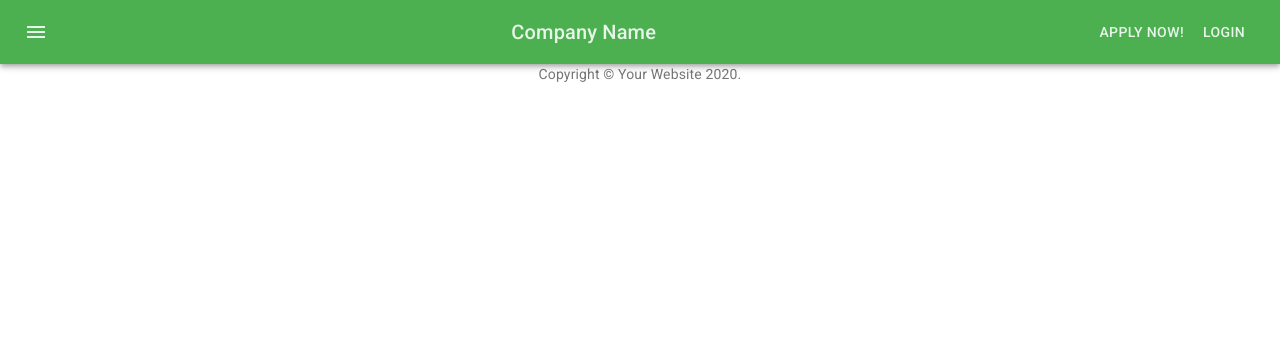
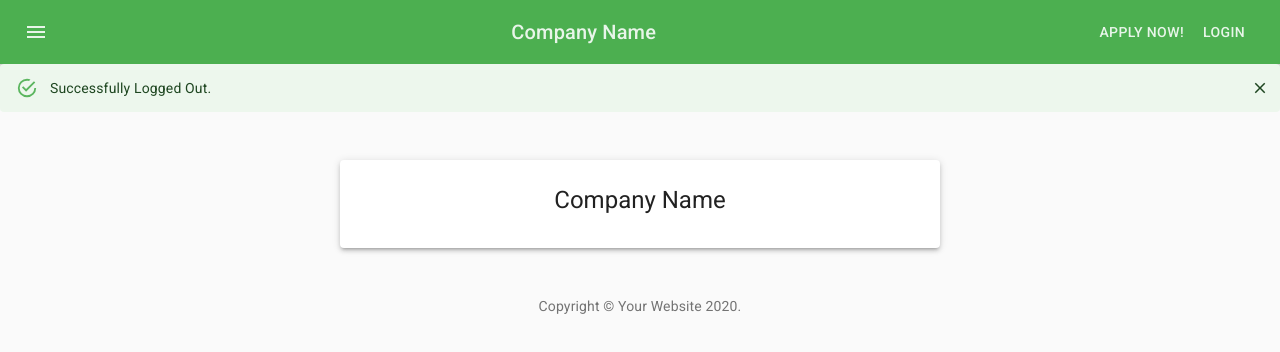
Before and after one commit to Hugens25/PaydayLoanSite, a React (Create React App) app: page /logout in a window 1280 px wide. Shown: the top 352 px of the page. Built offline with nearby package versions, Linux system fonts and the light colour scheme.

Commit message:
added logout capability, commented form validation for testing

```diff
--- a/src/components/ApplicationProcess/Apply.js
+++ b/src/components/ApplicationProcess/Apply.js
@@ -93,20 +93,20 @@ export default function SubmitApplication() {
   const [missingValues, setMissingValues] = useState(false);
 
   const handleNext = () => {
-    if (activeStep < 2) {
-      let fieldValues = requiredFields[activeStep].fields.map((field) => {
-        return applicantInfo[field] ? true : false
-      })
-      if(!fieldValues.includes(false)){
-        setMissingValues(false)
-        setActiveStep(activeStep + 1);
-      } else {
-        setMissingValues(true)
-      }
-    } else {
-      setActiveStep(activeStep + 1);
-    }
-
+    // if (activeStep < 2) {
+    //   let fieldValues = requiredFields[activeStep].fields.map((field) => {
+    //     return applicantInfo[field] ? true : false
+    //   })
+    //   if(!fieldValues.includes(false)){
+    //     setMissingValues(false)
+    //     setActiveStep(activeStep + 1);
+    //   } else {
+    //     setMissingValues(true)
+    //   }
+    // } else {
+    //   setActiveStep(activeStep + 1);
+    // }
+    setActiveStep(activeStep + 1);
   };
 
   const handleBack = () => {
--- a/src/components/ApplicationProcess/Review.js
+++ b/src/components/ApplicationProcess/Review.js
@@ -1,33 +1,9 @@
 import React from 'react';
 import { makeStyles } from '@material-ui/core/styles';
 import Typography from '@material-ui/core/Typography';
-import List from '@material-ui/core/List';
-import ListItem from '@material-ui/core/ListItem';
-import ListItemText from '@material-ui/core/ListItemText';
 import Grid from '@material-ui/core/Grid';
 
-const products = [
-  { name: 'Product 1', desc: 'A nice thing', price: '$9.99' },
-  { name: 'Product 2', desc: 'Another thing', price: '$3.45' },
-  { name: 'Product 3', desc: 'Something else', price: '$6.51' },
-  { name: 'Product 4', desc: 'Best thing of all', price: '$14.11' },
-  { name: 'Shipping', desc: '', price: 'Free' },
-];
-const addresses = ['1 Material-UI Drive', 'Reactville', 'Anytown', '99999', 'USA'];
-const payments = [
-  { name: 'Card type', detail: 'Visa' },
-  { name: 'Card holder', detail: 'Mr John Smith' },
-  { name: 'Card number', detail: 'xxxx-xxxx-xxxx-1234' },
-  { name: 'Expiry date', detail: '04/2024' },
-];
-
 const useStyles = makeStyles((theme) => ({
-  listItem: {
-    padding: theme.spacing(1, 0),
-  },
-  total: {
-    fontWeight: 700,
-  },
   title: {
     marginTop: theme.spacing(2),
   },
@@ -40,33 +16,32 @@ export default function Review(props) {
 
   return (
     <React.Fragment>
-      <Typography variant="h6" gutterBottom>
-        Application Summary
-      </Typography>
+      <Typography align="left" variant="h6" gutterBottom>Application Summary</Typography>
       <Grid container spacing={2}>
         <Grid item xs={12} sm={12}>
-          <Typography>{`Applicant Name: ${applicantInfo.firstName} ${applicantInfo.lastName}`}</Typography>
-          <Typography>{`Applicant Address: ${applicantInfo.address1} ${applicantInfo.address2 || ''} ${applicantInfo.city}, ${applicantInfo.state} ${applicantInfo.zipCode}`}</Typography>
-          <Typography>{`Applicant Email: ${applicantInfo.email}`}</Typography>
+          <Typography align="left">{`Applicant Name: ${applicantInfo.firstName} ${applicantInfo.lastName}`}</Typography>
+          <Typography align="left">{`Applicant Address: ${applicantInfo.address1} ${applicantInfo.address2 || ''} ${applicantInfo.city}, ${applicantInfo.state} ${applicantInfo.zipCode}`}</Typography>
+          <Typography align="left">{`Applicant Email: ${applicantInfo.email}`}</Typography>
         </Grid>
         <Grid item xs={12} sm={12}>
-          <Typography variant="h6" gutterBottom className={classes.title}>
-            Income Details
-          </Typography>
-          <Typography >{`Employment Type: ${applicantInfo.incomeType}`}</Typography>
-          <Typography >{`Employer: ${applicantInfo.employerName}`}</Typography>
-          <Typography >{`Income Per Check: ${applicantInfo.recentCheck}`}</Typography>
 
-          <Typography >{`Additional Source of Income: ${applicantInfo.additionalSourceOfIncome}`}</Typography>
-          <Typography >{`Additional Income Amount: ${applicantInfo.additionalIncomeAmount}`}</Typography>
+          <Typography align="left" variant="h6" gutterBottom className={classes.title}>Income Details</Typography>
+
+          <Typography align="left">{`Employment Type: ${applicantInfo.incomeType}`}</Typography>
+          <Typography align="left">{`Employer: ${applicantInfo.employerName}`}</Typography>
+          <Typography align="left">{`Income Per Check: ${applicantInfo.recentCheck}`}</Typography>
+
+          <Typography align="left">{`Additional Source of Income: ${applicantInfo.additionalSourceOfIncome}`}</Typography>
+          <Typography align="left">{`Additional Income Amount: ${applicantInfo.additionalIncomeAmount}`}</Typography>
 
         </Grid>
         <Grid item container direction="column" xs={12} sm={12}>
-          <Typography variant="h6" gutterBottom className={classes.title}>
-            Bank details
-          </Typography>
-          <Typography>{`Bank Routing Number: ${applicantInfo.routingNumber}`}</Typography>
-          <Typography>{`Bank Account Number: ${applicantInfo.bankAccountNumber}`}</Typography>
+
+          <Typography align="left" variant="h6" gutterBottom className={classes.title}>Bank details</Typography>
+
+          <Typography align="left">{`Bank Routing Number: ${applicantInfo.routingNumber}`}</Typography>
+          <Typography align="left">{`Bank Account Number: ${applicantInfo.bankAccountNumber}`}</Typography>
+
         </Grid>
       </Grid>
     </React.Fragment>
--- a/src/components/UserPages/Login.js
+++ b/src/components/UserPages/Login.js
@@ -84,7 +84,7 @@ export default function Login(props) {
   const handleValidateCredentials = (val) => {
     setValidateCredentials(val);
     if(val) {
-      setUserInfo({...userInfo, "email":email});
+      setUserInfo({...userInfo, "email":email, "isLoggedIn":true});
     }
   };
 
--- /dev/null
+++ b/src/components/UserPages/Logout.js
@@ -0,0 +1,87 @@
+import React, { useEffect, useState } from 'react';
+import { Redirect } from 'react-router-dom';
+import { makeStyles } from '@material-ui/core/styles';
+import Alert from '@material-ui/lab/Alert';
+import IconButton from '@material-ui/core/IconButton';
+import Collapse from '@material-ui/core/Collapse';
+import CloseIcon from '@material-ui/icons/Close';
+import LandingPage from '../LandingPage';
+
+const useStyles = makeStyles((theme) => ({
+    layout: {
+      width: 'auto',
+      marginLeft: theme.spacing(2),
+      marginRight: theme.spacing(2),
+      [theme.breakpoints.up(600 + theme.spacing(2) * 2)]: {
+        width: 600,
+        marginLeft: 'auto',
+        marginRight: 'auto',
+      },
+    },
+    paper: {
+      marginTop: theme.spacing(3),
+      marginBottom: theme.spacing(3),
+      padding: theme.spacing(2),
+      [theme.breakpoints.up(600 + theme.spacing(3) * 2)]: {
+        marginTop: theme.spacing(6),
+        marginBottom: theme.spacing(6),
+        padding: theme.spacing(3),
+      },
+    },
+    buttons: {
+      display: 'flex',
+      justifyContent: 'flex-end',
+    },
+    button: {
+      marginTop: theme.spacing(3),
+      marginLeft: theme.spacing(1),
+    },
+    root: {
+        width: '100%',
+        '& > * + *': {
+          marginTop: theme.spacing(2),
+        },
+      },
+  }));
+
+export default function Logout(props) {
+
+  const {userInfo, setUserInfo} = props
+  const [open, setOpen] = useState(true);
+
+  const handleLogOut = () => {
+    setUserInfo({...userInfo, "isLoggedIn":false})
+  }
+
+  useEffect(() => {
+      if(userInfo.isLoggedIn){
+        handleLogOut();
+      }
+  })
+
+  const classes = useStyles();
+  return(
+    <div className={classes.root}>
+      <Collapse in={open}>
+        <Alert
+          action={
+            <IconButton
+              aria-label="close"
+              color="inherit"
+              size="small"
+              onClick={() => {
+                setOpen(false);
+              }}
+            >
+              <CloseIcon fontSize="inherit" />
+            </IconButton>
+          }
+        >
+          Successfully Logged Out.
+        </Alert>
+      </Collapse>
+      <LandingPage />
+      {!open && <Redirect to="/" />}
+    </div>
+  );
+}
--- a/src/components/layout/Header.js
+++ b/src/components/layout/Header.js
@@ -10,10 +10,10 @@ import IconButton from '@material-ui/core/IconButton';
 import MenuIcon from '@material-ui/icons/Menu';
 import green from '@material-ui/core/colors/green';
 import Login from '../UserPages/Login';
+import Logout from '../UserPages/Logout';
 import Apply from '../ApplicationProcess/Apply';
 import LandingPage from '../LandingPage';
 import HomePage from '../UserPages/HomePage';
-
 
 const useStyles = makeStyles((theme) => ({
   root: {
@@ -51,7 +51,7 @@ const StyledIconButton = withStyles({
 export default function Navbar() {
   const classes = useStyles();
 
-  const [userInfo, setUserInfo] = useState({});
+  const [userInfo, setUserInfo] = useState({'isLoggedIn':false});
 
   return (
     <Router>
@@ -66,13 +66,15 @@ export default function Navbar() {
                 <Link style={{ textDecoration: 'none', color: '#e8f5e9' }} to="/">Company Name</Link>
               </Typography>
               <StyledButton ><Link style={{ textDecoration: 'none', color: '#e8f5e9' }} to="/apply">Apply Now!</Link></StyledButton>
-              <StyledButton ><Link style={{ textDecoration: 'none', color: '#e8f5e9' }} to="/login">Login</Link></StyledButton>
+              {!userInfo.isLoggedIn && <StyledButton ><Link style={{ textDecoration: 'none', color: '#e8f5e9' }} to="/login">LOGIN</Link></StyledButton>}
+              {userInfo.isLoggedIn && <StyledButton ><Link style={{ textDecoration: 'none', color: '#e8f5e9' }} to="/logout">LOGOUT</Link></StyledButton>}
             </Toolbar>
           </AppBar>
         </ThemeProvider>
-        <Route exact path="/" render={(props) => <LandingPage userInfo={userInfo} setUserInfo={setUserInfo} />}/>
+        <Route exact path="/" render={(props) => <LandingPage userInfo={userInfo} setUserInfo={setUserInfo} logout={false} />}/>
         <Route path="/apply" render={(props) => <Apply userInfo={userInfo} setUserInfo={setUserInfo} />}/>
         <Route path="/login" render={(props) => <Login userInfo={userInfo} setUserInfo={setUserInfo} />}/>
+        <Route path="/logout" render={(props) => <Logout userInfo={userInfo} setUserInfo={setUserInfo} logout={true} />}/>
         <Route path="/home" render={(props) => <HomePage userInfo={userInfo} setUserInfo={setUserInfo} />}/>
       </div>
     </Router>
```
